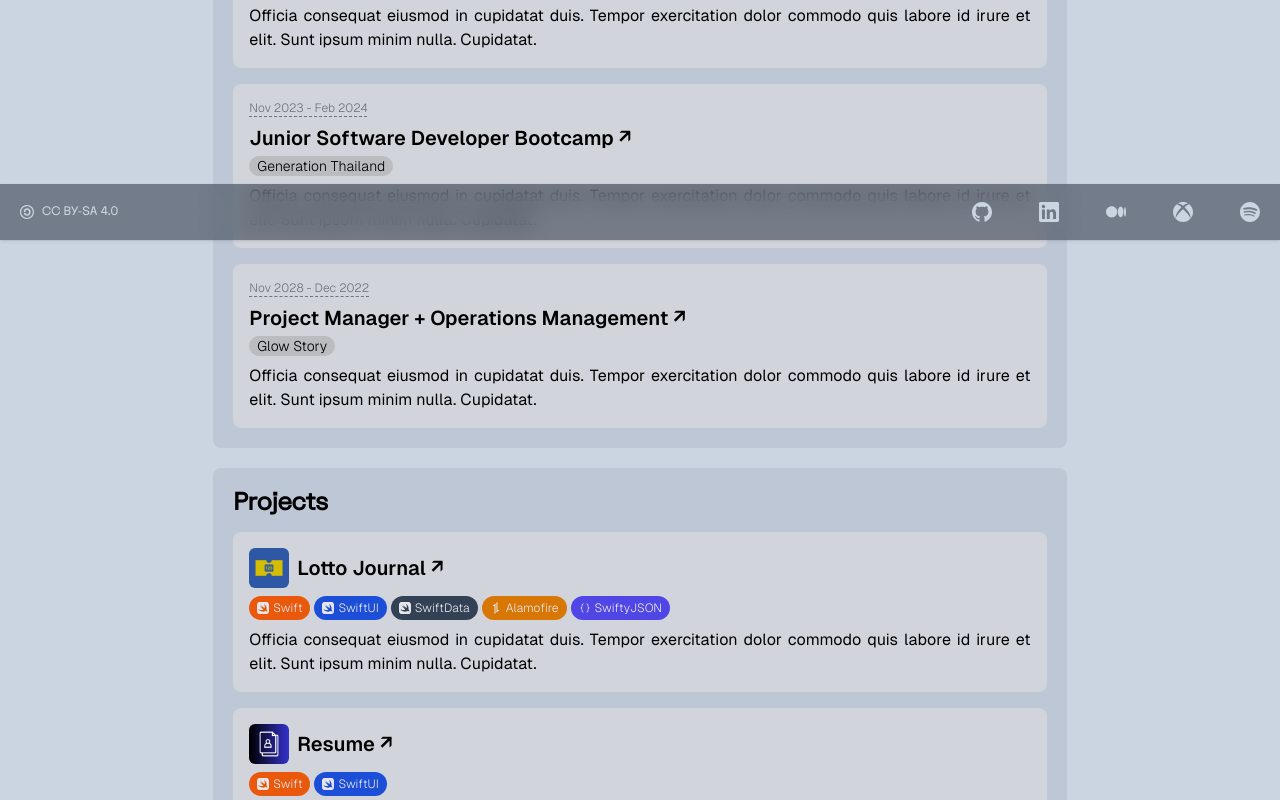
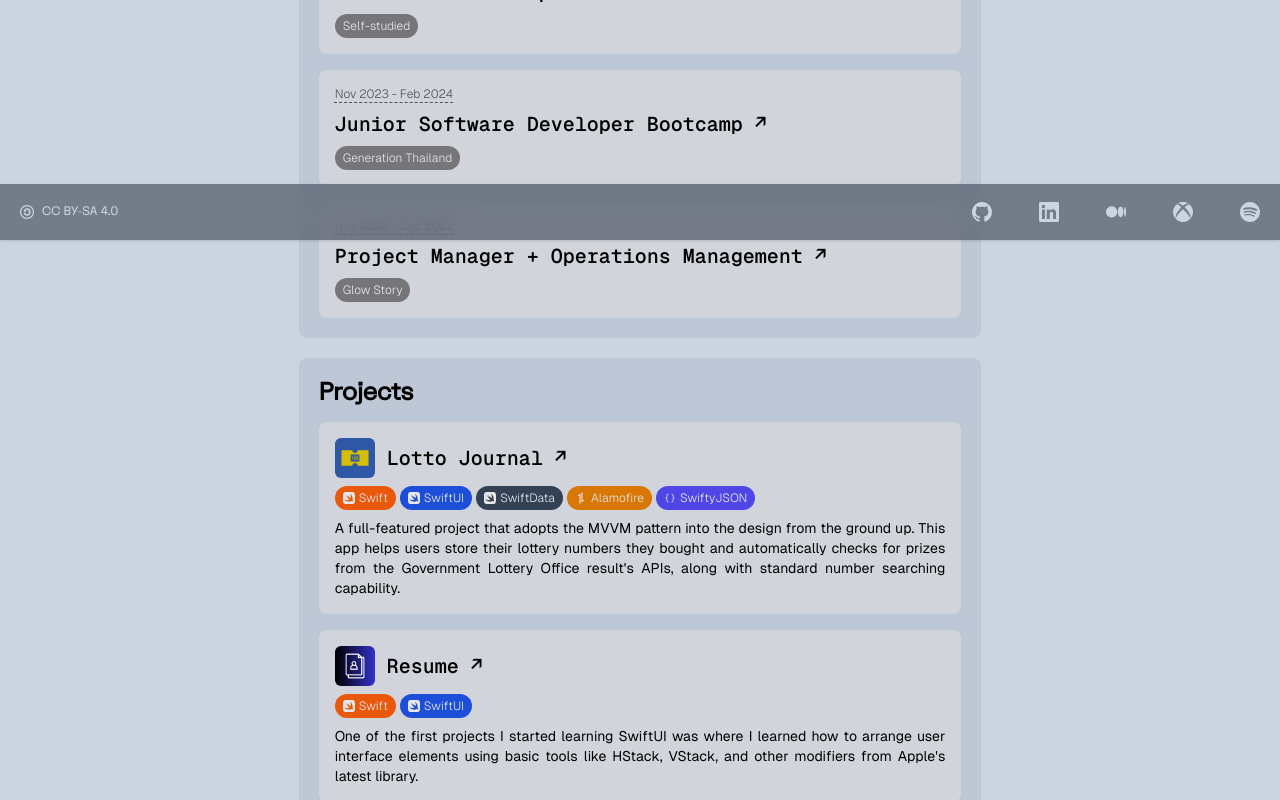
Before and after one commit to mmmmmob/me.theppitak, a React (Vite) app: page / in a window 1280 px wide. Shown: the part 560-1360 px from the top of the page. Built offline with nearby package versions, Linux system fonts and the light colour scheme.

Commit message:
add: add remaining information

```diff
--- a/src/App.jsx
+++ b/src/App.jsx
@@ -14,12 +14,14 @@ function App() {
         <div className="sticky top-0 w-full">
           <Header />
         </div>
-        <div className="my-6 flex flex-1 flex-col items-center justify-center">
-          <Title />
-          <hr className="m-5 h-px self-center border-0 bg-gray-400 max-sm:w-11/12 md:w-8/12 dark:bg-gray-600" />
-          <Info />
-          <WorkExp />
-          <Project />
+        <div className="flex flex-1 flex-col items-center justify-center">
+          <div className="my-6 flex w-full flex-col items-center justify-center sm:max-w-5xl">
+            <Title />
+            <hr className="m-5 h-px self-center border-0 bg-gray-400 max-sm:w-11/12 md:w-8/12 dark:bg-gray-600" />
+            <Info />
+            <WorkExp />
+            <Project />
+          </div>
         </div>
         <div className="sticky bottom-0 w-full">
           <Footer />
--- a/src/components/Project.jsx
+++ b/src/components/Project.jsx
@@ -21,14 +21,13 @@ const projects = [
         id: 5,
         name: "SwiftyJSON",
         color: "bg-indigo-600",
-        reactIcon: "SiSwift",
         reactIcon: VscJson,
       },
     ],
     icon: "/lottojournal.png",
     url: "https://github.com/mmmmmob/lotto-journal",
     title: "Lotto Journal",
-    desc: "Officia consequat eiusmod in cupidatat duis. Tempor exercitation dolor commodo quis labore id irure et elit. Sunt ipsum minim nulla. Cupidatat.",
+    desc: "A full-featured project that adopts the MVVM pattern into the design from the ground up. This app helps users store their lottery numbers they bought and automatically checks for prizes from the Government Lottery Office result's APIs, along with standard number searching capability.",
   },
   {
     id: 2,
@@ -39,7 +38,7 @@ const projects = [
     icon: "/resume.png",
     url: "https://github.com/mmmmmob/resume-swiftui",
     title: "Resume",
-    desc: "Officia consequat eiusmod in cupidatat duis. Tempor exercitation dolor commodo quis labore id irure et elit. Sunt ipsum minim nulla. Cupidatat.",
+    desc: "One of the first projects I started learning SwiftUI was where I learned how to arrange user interface elements using basic tools like HStack, VStack, and other modifiers from Apple's latest library.",
   },
   {
     id: 3,
@@ -57,7 +56,7 @@ const projects = [
     icon: "/loglife.png",
     url: "https://loglife.guru",
     title: "LogLife",
-    desc: "Officia consequat eiusmod in cupidatat duis. Tempor exercitation dolor commodo quis labore id irure et elit. Sunt ipsum minim nulla. Cupidatat.",
+    desc: "A final group project from the Generation Thailand bootcamp, where I contributed to both the design and coding of the front-end, as well as project management to ensure effective teamwork.",
   },
 ];
 
--- a/src/components/WorkExp.jsx
+++ b/src/components/WorkExp.jsx
@@ -4,10 +4,10 @@ const experiences = [
   {
     id: 1,
     duration: "Mar 2024 - Present",
-    workplace: "Self-study",
+    workplace: "Self-studied",
     url: "https://www.linkedin.com/in/theppitak-m/details/certifications/",
     title: "iOS Mobile Developer",
-    desc: "Officia consequat eiusmod in cupidatat duis. Tempor exercitation dolor commodo quis labore id irure et elit. Sunt ipsum minim nulla. Cupidatat.",
+    // desc: "Since high school, I've always been passionate about Apple software. After finishing the bootcamp, I decided to dive into native iOS development. I taught myself Swift through online courses and various hands-on projects. In just two months, I created my first native iOS application, Lotto Journal.",
   },
   {
     id: 2,
@@ -15,7 +15,7 @@ const experiences = [
     workplace: "Generation Thailand",
     url: "https://thailand.generation.org",
     title: "Junior Software Developer Bootcamp",
-    desc: "Officia consequat eiusmod in cupidatat duis. Tempor exercitation dolor commodo quis labore id irure et elit. Sunt ipsum minim nulla. Cupidatat.",
+    // desc: "After 7 years of working in publishing and advertising, I enrolled in a full-time bootcamp that taught both web development as well as BSM knowledge to fully pursue the tech industry.",
   },
   {
     id: 3,
@@ -23,13 +23,13 @@ const experiences = [
     workplace: "Glow Story",
     url: "https://glowyourstory.com",
     title: "Project Manager + Operations Management",
-    desc: "Officia consequat eiusmod in cupidatat duis. Tempor exercitation dolor commodo quis labore id irure et elit. Sunt ipsum minim nulla. Cupidatat.",
+    // desc: "Starting as a copywriter, I spent four years at Glow Story, where I developed a strong foundation in project management. I handled numerous communication projects and campaigns for clients of all sizes, liaising with stakeholders from start to finish.",
   },
 ];
 
 function WorkExp() {
   return (
-    <div className="mx-5 mt-5 self-center rounded-lg bg-slate-600/10 p-5 md:w-8/12">
+    <div className="mx-5 mt-5 flex flex-col self-center rounded-lg bg-slate-600/10 p-5 md:w-8/12">
       <p className="font-fkDisplay text-2xl font-bold">Experiences</p>
       <div className="mt-3 flex flex-col space-y-4">
         {experiences.map((experience) => (
--- a/src/sub-components/ProjectCard.jsx
+++ b/src/sub-components/ProjectCard.jsx
@@ -4,26 +4,26 @@ function ProjectCard({ project }) {
   return (
     <div className="flex flex-col rounded-lg bg-gray-300 p-4 dark:bg-slate-800">
       <div className="flex flex-col">
-        <div className="mb-2 flex">
+        <div className="flex">
           <img
             src={project.icon}
             alt="icon"
-            className="mr-2 size-10 self-center rounded-md"
+            className="mr-3 size-10 self-center rounded-md"
           />
           <a
-            className="self-center text-xl font-semibold after:content-['_↗'] hover:text-slate-500 dark:hover:text-slate-100"
+            className="self-center font-mono text-xl font-semibold after:content-['_↗'] hover:text-slate-500 dark:hover:text-slate-100"
             href={project.url}
             target="_blank"
           >
             {project.title}
           </a>
         </div>
-        <div className="flex flex-wrap gap-x-1">
+        <div className="mt-2 flex flex-wrap gap-x-1">
           {project.stacks.map((stack) => (
             <StacksTag key={stack.id} stack={stack} />
           ))}
         </div>
-        <p className="mt-2 text-justify">{project.desc}</p>
+        <p className="mt-2 text-justify text-sm">{project.desc}</p>
       </div>
     </div>
   );
--- a/src/sub-components/StacksTag.jsx
+++ b/src/sub-components/StacksTag.jsx
@@ -3,7 +3,7 @@ import React from "react";
 function StacksTag({ stack }) {
   return (
     <div
-      className={`flex w-fit gap-x-1 rounded-xl text-gray-200 max-sm:my-1 ${stack.color} px-2 py-1 text-sm font-light`}
+      className={`flex w-fit gap-x-1 rounded-xl text-gray-200 max-sm:my-1 ${stack.color} px-2 py-1 text-xs font-light`}
     >
       <div className="self-center">
         {React.createElement(stack.reactIcon, { size: 12 })}
--- a/src/sub-components/WorkExpCard.jsx
+++ b/src/sub-components/WorkExpCard.jsx
@@ -2,22 +2,22 @@ function WorkExpCard({ experience }) {
   return (
     <div className="flex flex-col rounded-lg bg-gray-300 p-4 dark:bg-slate-800">
       <div className="justify-start">
-        <p className="text-xs font-light text-zinc-500 underline decoration-dashed underline-offset-4">
+        <p className="text-xs font-light text-zinc-600 underline decoration-dashed underline-offset-4 dark:text-zinc-400">
           {experience.duration}
         </p>
       </div>
       <div className="flex flex-grow flex-col">
         <a
-          className="mt-2 text-xl font-semibold after:content-['_↗'] hover:text-slate-500 dark:hover:text-slate-100"
+          className="mt-2 font-mono text-xl font-semibold after:content-['_↗'] hover:text-slate-500 dark:hover:text-slate-100"
           href={experience.url}
           target="_blank"
         >
           {experience.title}
         </a>
-        <p className="mt-1 w-fit rounded-xl bg-neutral-400/50 px-2 text-sm font-light">
+        <p className="mt-2 w-fit rounded-xl bg-stone-900/50 px-2 py-1 text-xs font-light text-slate-200 dark:bg-stone-600">
           {experience.workplace}
         </p>
-        <p className="mt-2 text-justify">{experience.desc}</p>
+        {/* <p className="mt-2 text-justify text-sm">{experience.desc}</p> */}
       </div>
     </div>
   );
```
